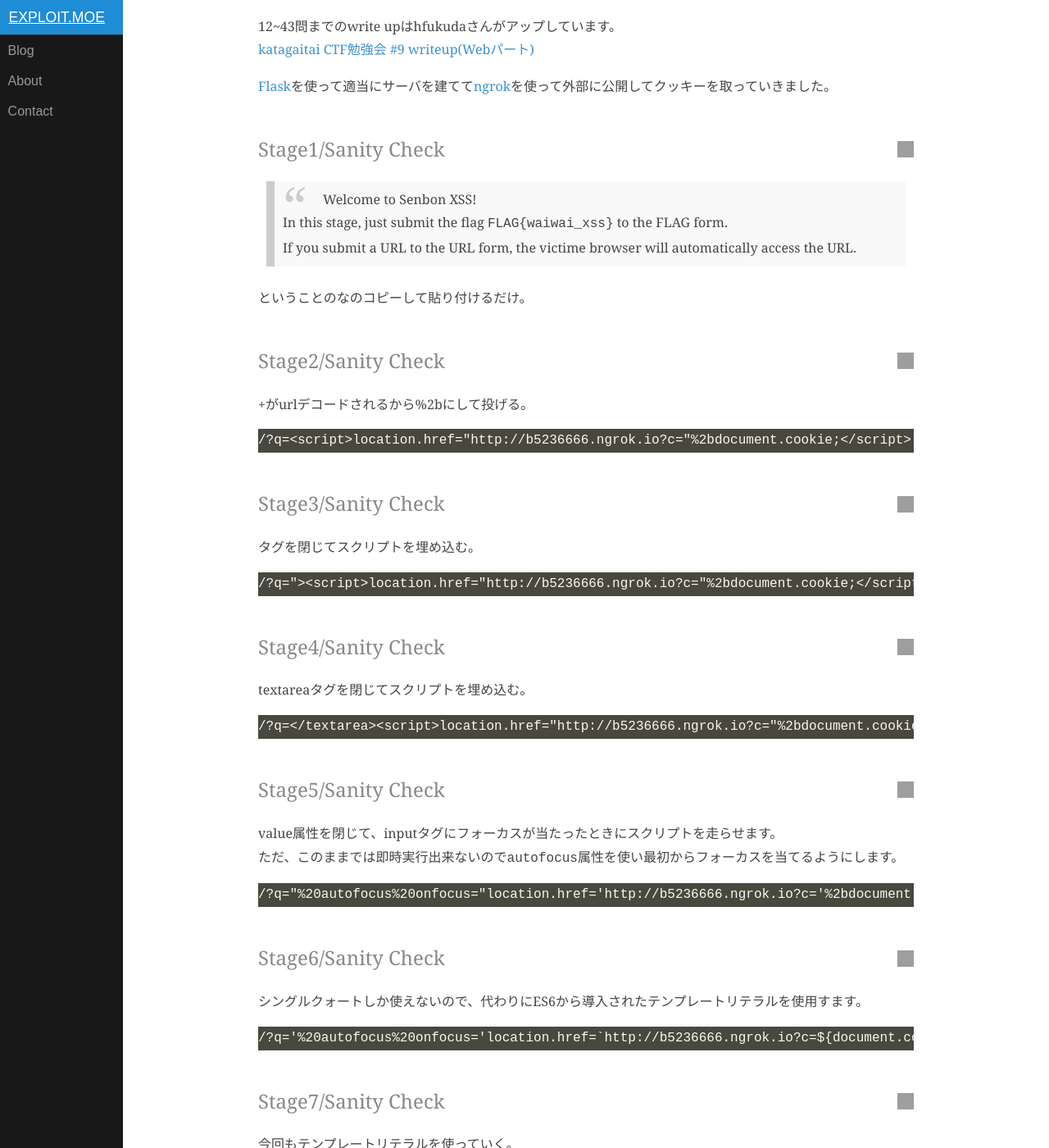
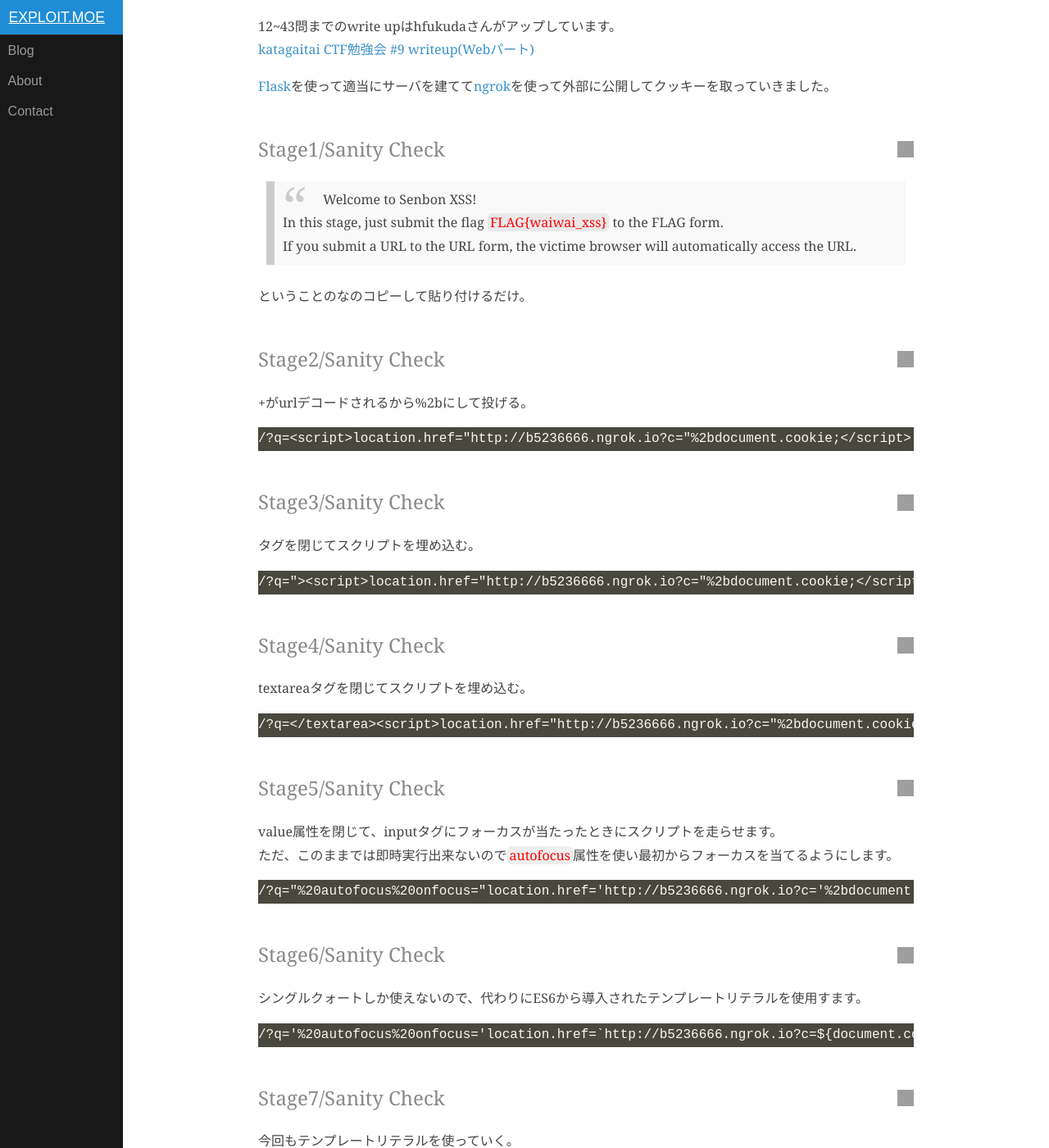
Before and after one commit to HayatoDoi/HayatoDoi.github.io, a Jekyll site: the page built from _posts/2017-08-28-katagaitaiCTF9-writeup.md, in a window 1280 px wide and 1400 px high, scrolled down 734 px. Shown: the whole window at 82% size. Built offline with Jekyll 4.4.1, drawn with Linux system fonts in a browser that asks for light colours; nearby versions of some CDN libraries; grey boxes are pictures that could not be loaded.

Commit message:
chenge desin (highlighted characters)

```diff
--- a/assets/css/layouts/post.scss
+++ b/assets/css/layouts/post.scss
@@ -101,4 +101,13 @@
     blockquote p {
         display: inline;
     }
+    code.highlighter-rouge {
+        font-family: Georgia, "Cambria", serif;
+        color: #F00;
+        background-color: rgba(190, 190, 190, 0.253);
+        border-radius: 5px;
+        -webkit-border-radius: 5px;
+        -moz-border-radius: 5px;
+        padding: 0px 3px 0px 3px;
+    }
 }
```
